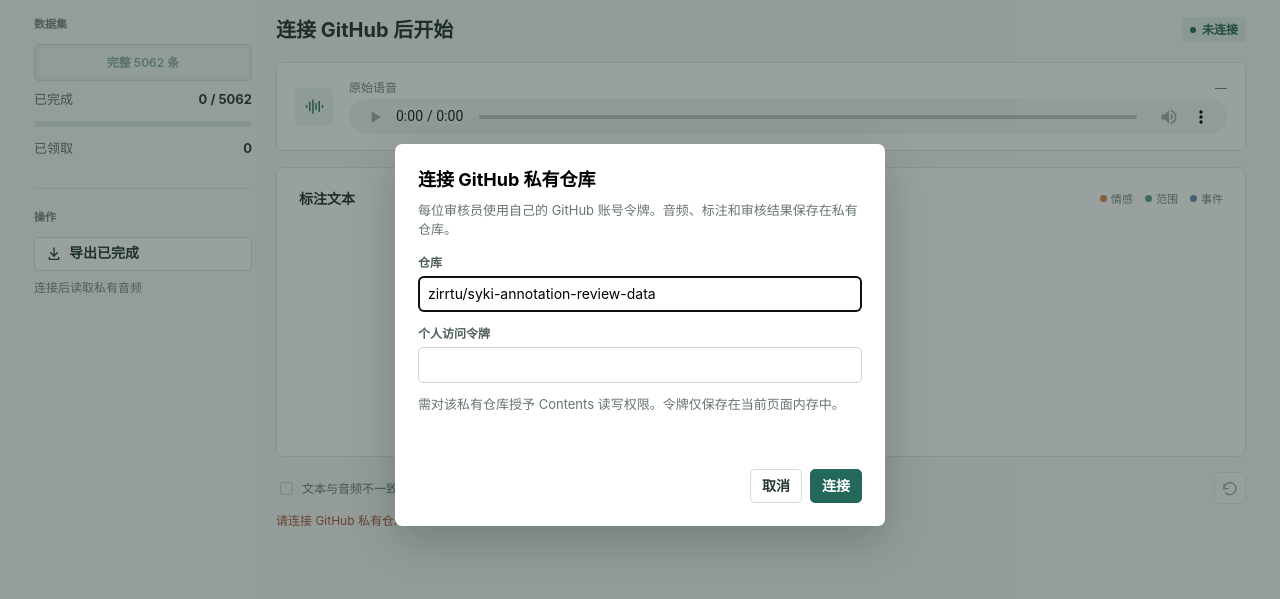
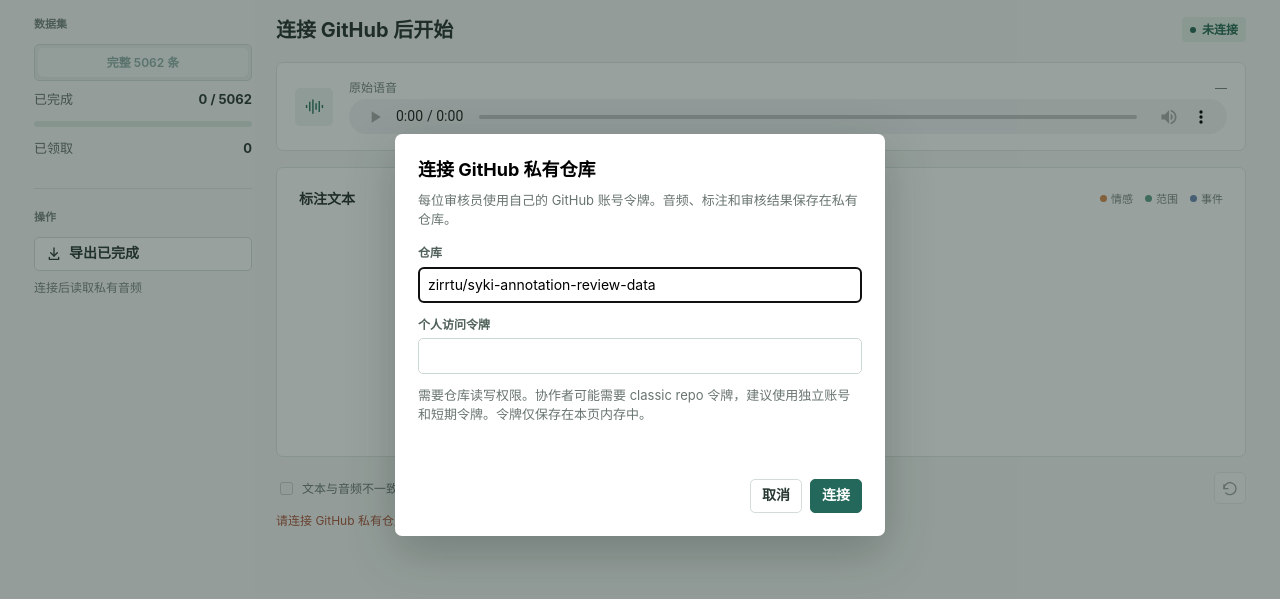
Before and after one commit to zirrtu/syki-annotation-review, a plain HTML site: page index.html in a window 1280 px wide. Shown: the part 65-664 px from the top of the page. Drawn offline with Linux system fonts and the light colour scheme.

Commit message:
Clarify reviewer authorization and token safety

```diff
--- a/index.html
+++ b/index.html
@@ -45,7 +45,7 @@ dialog{border:0;border-radius:7px;width:min(490px,calc(100% - 32px));padding:0;b
     <div class="draft-footer"><label><input type="checkbox" id="textMismatch">文本与音频不一致，需另行处理</label><div class="button-row"><button class="icon-btn" id="undoButton" type="button" title="撤销上一步" aria-label="撤销上一步"><svg viewBox="0 0 24 24"><path d="M3 7v6h6"></path><path d="M3 13a9 9 0 1 1 2.7 6.4"></path></svg></button><button class="btn primary" id="submitButton" type="button">提交审核</button><button class="btn primary" id="nextButton" type="button" hidden>随机领取</button></div></div><div class="notice" id="notice" role="status"></div>
   </main>
 </div>
-<dialog id="githubDialog"><div class="dialog-inner"><h2>连接 GitHub 私有仓库</h2><p>每位审核员使用自己的 GitHub 账号令牌。音频、标注和审核结果保存在私有仓库。</p><label class="form-field">仓库 <input id="repoInput" type="text" placeholder="owner/repository" autocomplete="off" spellcheck="false"></label><label class="form-field">个人访问令牌 <input id="tokenInput" type="password" autocomplete="new-password" spellcheck="false"></label><p style="margin-top:12px">需对该私有仓库授予 Contents 读写权限。令牌仅保存在当前页面内存中。</p><div id="githubError" class="dialog-error" role="alert"></div><div class="dialog-actions"><button class="btn" id="cancelGithub" type="button">取消</button><button class="btn primary" id="connectGithub" type="button">连接</button></div></div></dialog>
+<dialog id="githubDialog"><div class="dialog-inner"><h2>连接 GitHub 私有仓库</h2><p>每位审核员使用自己的 GitHub 账号令牌。音频、标注和审核结果保存在私有仓库。</p><label class="form-field">仓库 <input id="repoInput" type="text" placeholder="owner/repository" autocomplete="off" spellcheck="false"></label><label class="form-field">个人访问令牌 <input id="tokenInput" type="password" autocomplete="new-password" spellcheck="false"></label><p style="margin-top:12px">需要仓库读写权限。协作者可能需要 classic repo 令牌，建议使用独立账号和短期令牌。令牌仅保存在本页内存中。</p><div id="githubError" class="dialog-error" role="alert"></div><div class="dialog-actions"><button class="btn" id="cancelGithub" type="button">取消</button><button class="btn primary" id="connectGithub" type="button">连接</button></div></div></dialog>
 <dialog id="helpDialog"><div class="dialog-inner"><h2>审核与协作</h2><ul class="help-list"><li>点击文字的左侧或右侧，在出现的位置输入漏字并按回车；可使用撤销恢复。</li><li>直接拖动文字中的标签块；点击标签可切换情感或删除已有标签。句首情感固定，只能切换。</li><li>连接私有仓库后，页面会读取分配任务的 MP3 音频。</li><li>多人共用同一私有仓库、同一数据集；每人使用自己的令牌。提交结果保存在仓库。</li><li>已领取但未完成的任务保留给领取人，重新连接可继续；不自动过期。</li><li>GitHub 仅适合小规模试用，使用者有仓库写权限，不提供强制的细粒度权限隔离。</li></ul><div class="dialog-actions"><button class="btn primary" id="closeHelp" type="button">知道了</button></div></div></dialog>
 <script id="payload" type="application/json">{"online":true,"repo":"zirrtu/syki-annotation-review-data","demo":[],"full":[],"audio":{}}</script>
 <script>
```
Also changed, not shown: 1 other file.
